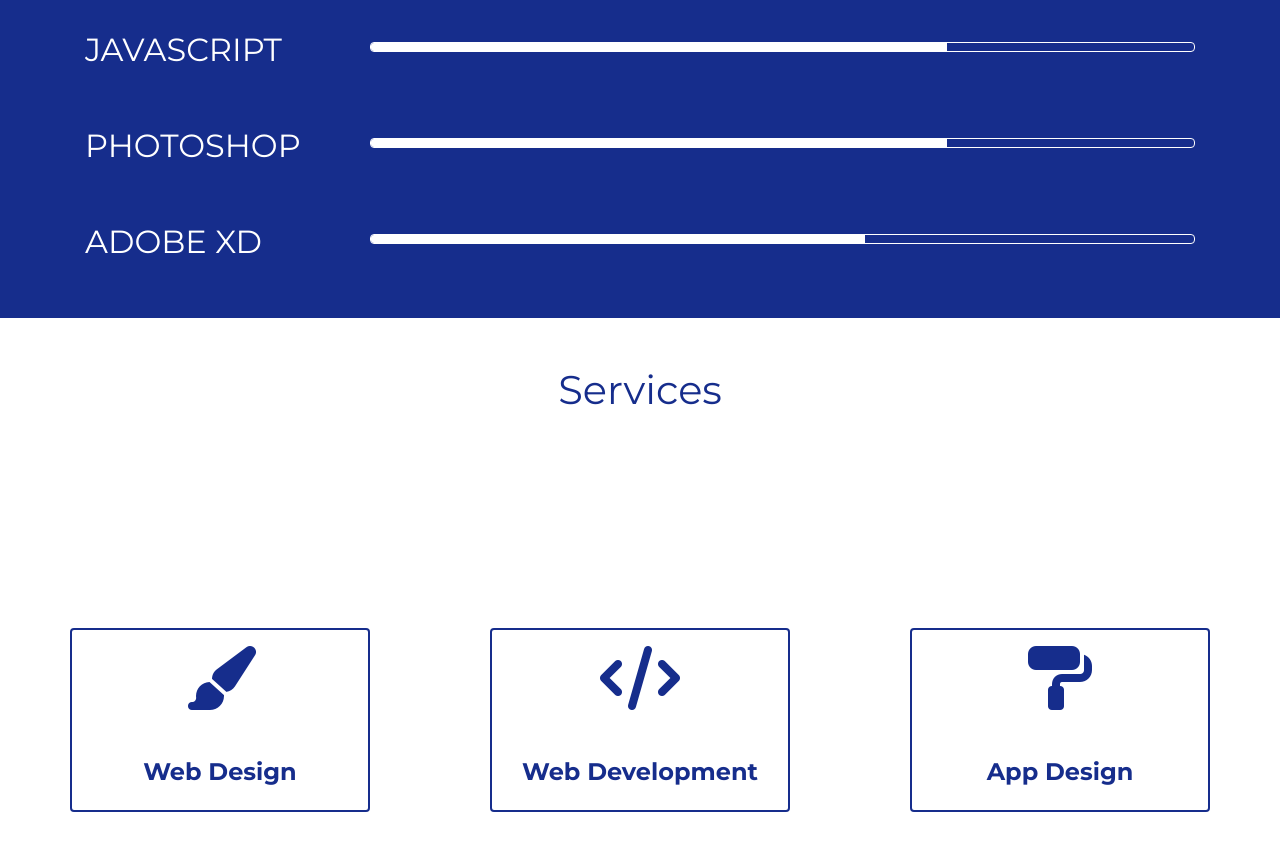
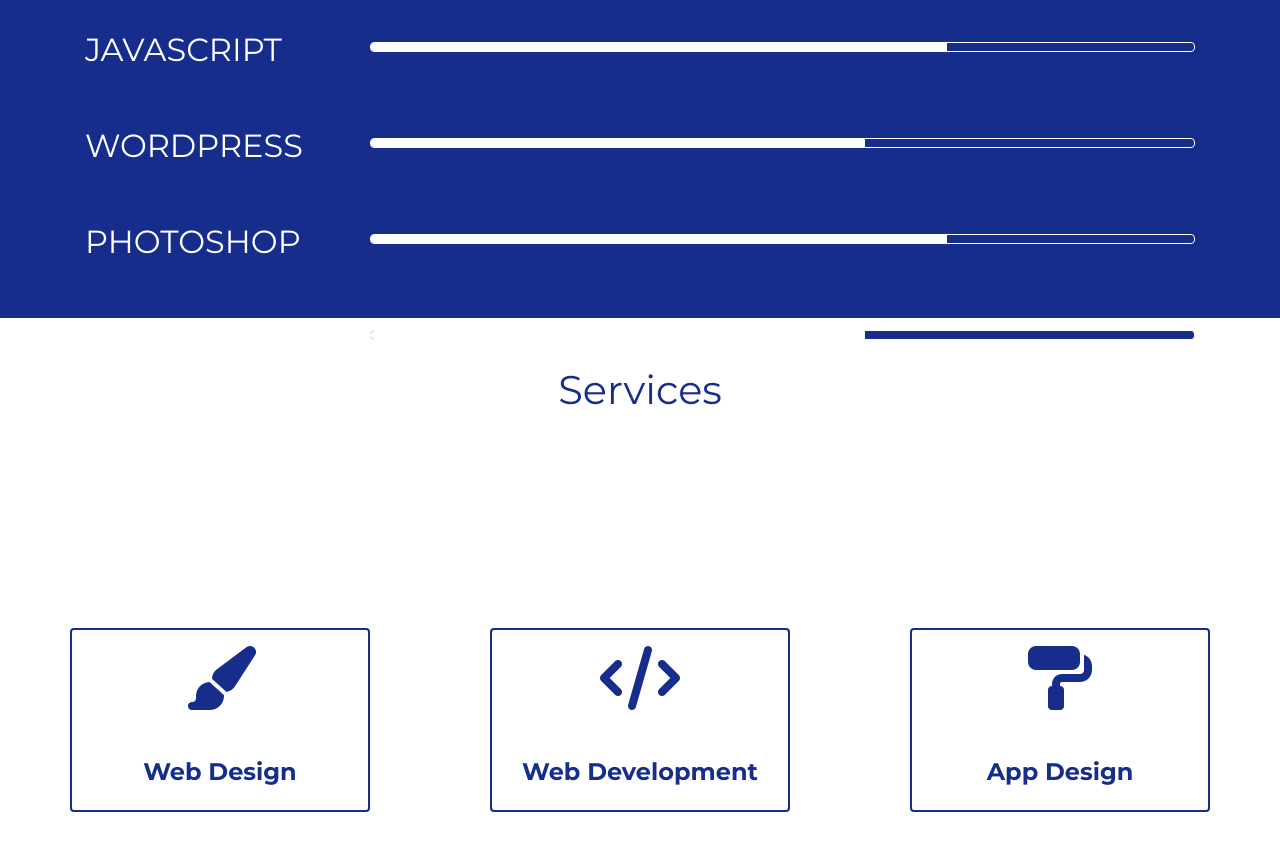
Before and after one commit to alexgomezde/website, a plain HTML site: page index.html in a window 1280 px wide. Shown: the part 1840-2690 px from the top of the page. Drawn offline with nearby package versions, Linux system fonts and the light colour scheme.

Commit message:
WordPress Skill Added

```diff
--- a/index.html
+++ b/index.html
@@ -125,6 +125,15 @@
                     </div>
 
                     <div class="row mt-5">
+                        <div class="col-md-3 skill">WORDPRESS</div>
+                        <div class="col-md-9">
+                            <div class="progress mt-3">
+                                <div class="progress-bar" style="width: 60%"></div>
+                            </div>
+                        </div>
+                    </div>
+
+                    <div class="row mt-5">
                         <div class="col-md-3 skill">PHOTOSHOP</div>
                         <div class="col-md-9">
                             <div class="progress mt-3">
```
